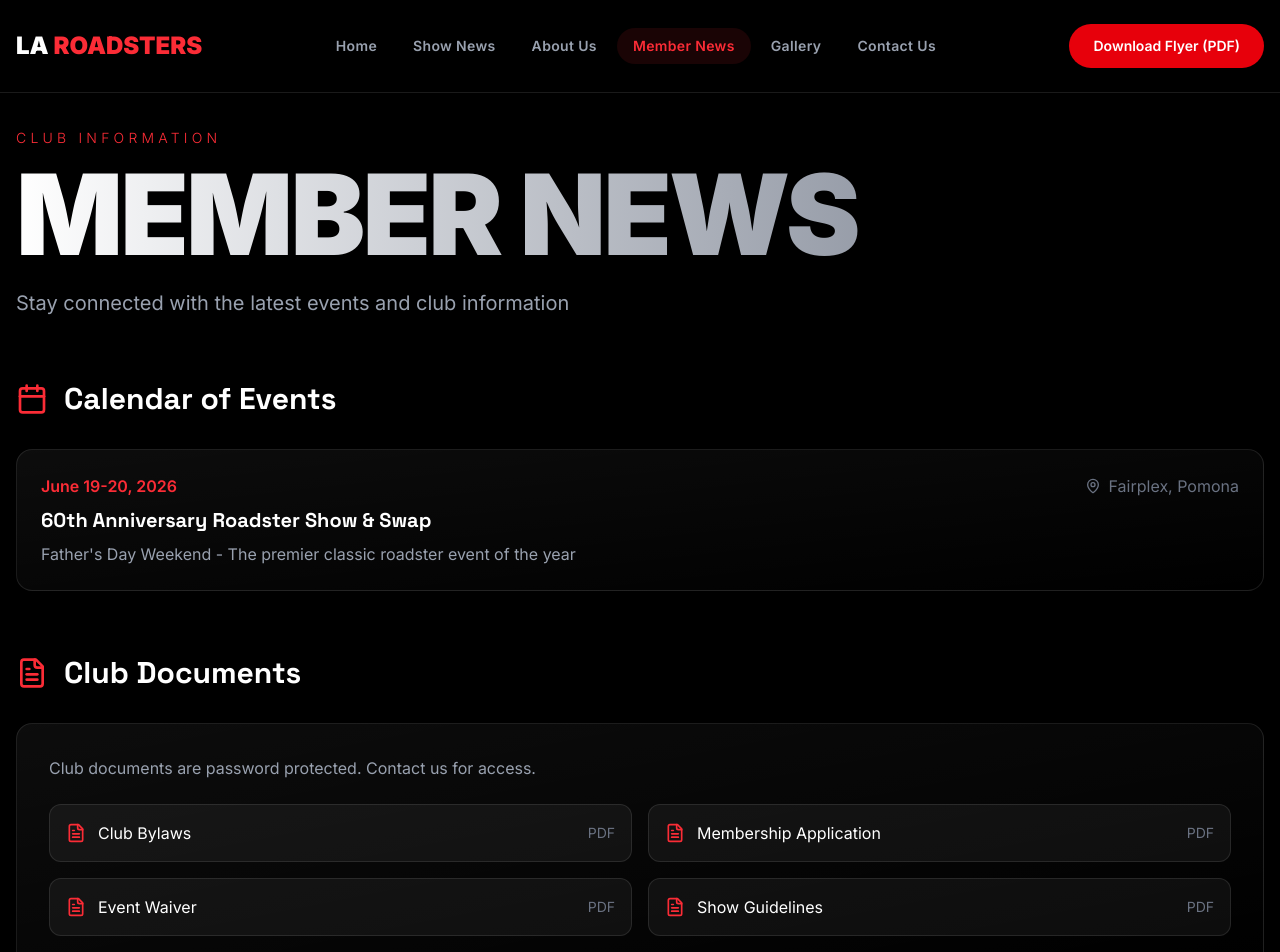
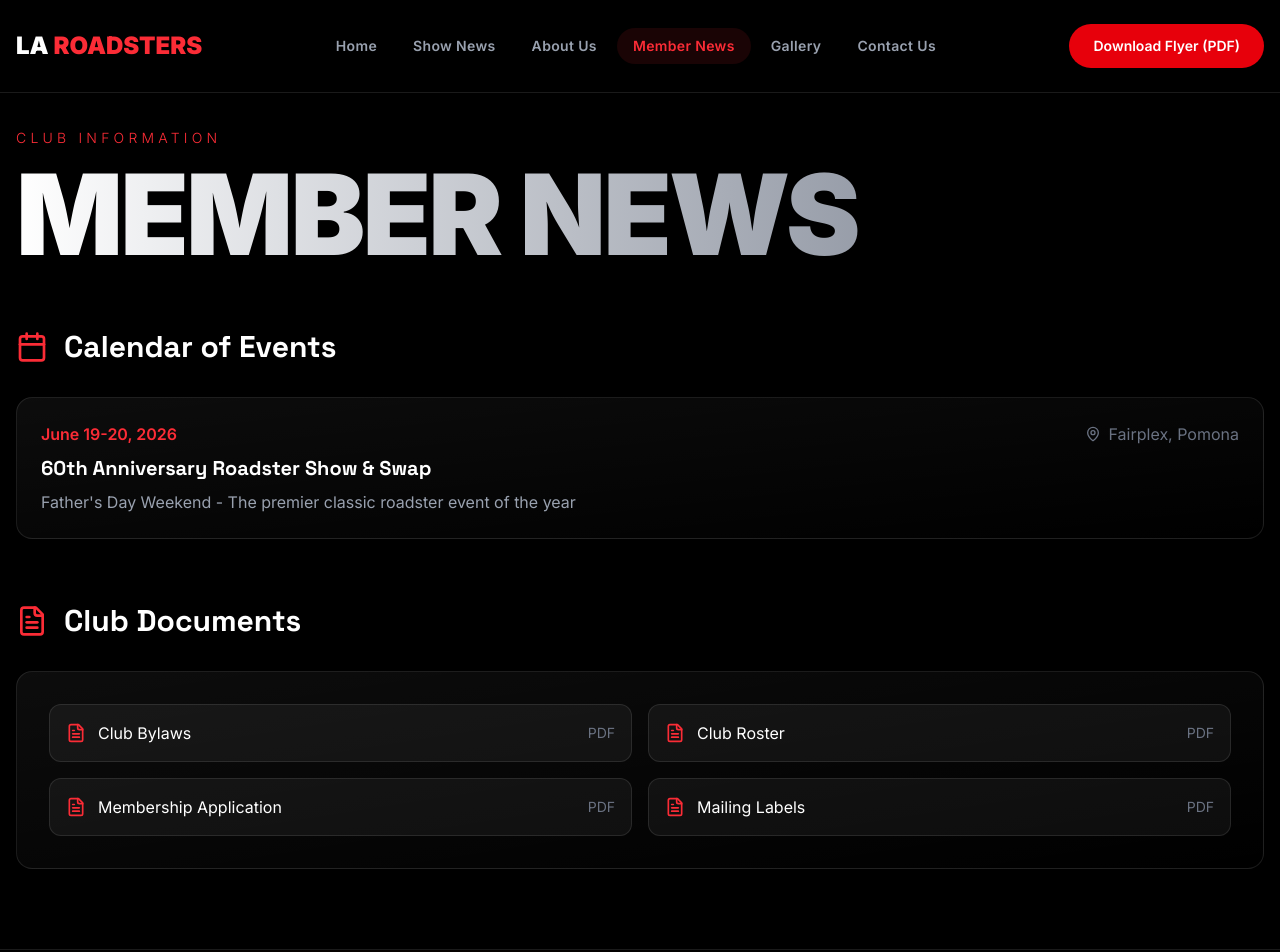
Before and after one commit to kadirgecit/laroadsters, a React (Vite) app: page /member-news in a window 1280 px wide. Shown: the top 952 px of the page. Built offline with nearby package versions, Linux system fonts and the light colour scheme.

Commit message:
Update Members page - remove text, update document names

```diff
--- a/src/app/pages/Members.tsx
+++ b/src/app/pages/Members.tsx
@@ -37,9 +37,9 @@ export function Members() {
 
   const documents = [
     { name: 'Club Bylaws', size: 'PDF' },
+    { name: 'Club Roster', size: 'PDF' },
     { name: 'Membership Application', size: 'PDF' },
-    { name: 'Event Waiver', size: 'PDF' },
-    { name: 'Show Guidelines', size: 'PDF' },
+    { name: 'Mailing Labels', size: 'PDF' },
   ];
 
   return (
@@ -55,9 +55,6 @@ export function Members() {
               MEMBER NEWS
             </div>
           </h1>
-          <p className="text-xl text-gray-400 max-w-2xl">
-            Stay connected with the latest events and club information
-          </p>
         </div>
 
         {/* Calendar of Events */}
@@ -95,9 +92,6 @@ export function Members() {
             <h2 className="text-3xl font-bold text-white">Club Documents</h2>
           </div>
           <div className="p-8 rounded-2xl bg-gradient-to-br from-white/5 to-white/0 border border-white/10 backdrop-blur-sm">
-            <p className="text-gray-400 mb-6">
-              Club documents are password protected. Contact us for access.
-            </p>
             <div className="grid md:grid-cols-2 gap-4">
               {documents.map((doc, index) => (
                 <div
```
Also changed, not shown: 2 other files (tests, documents, lock files or other folders).
